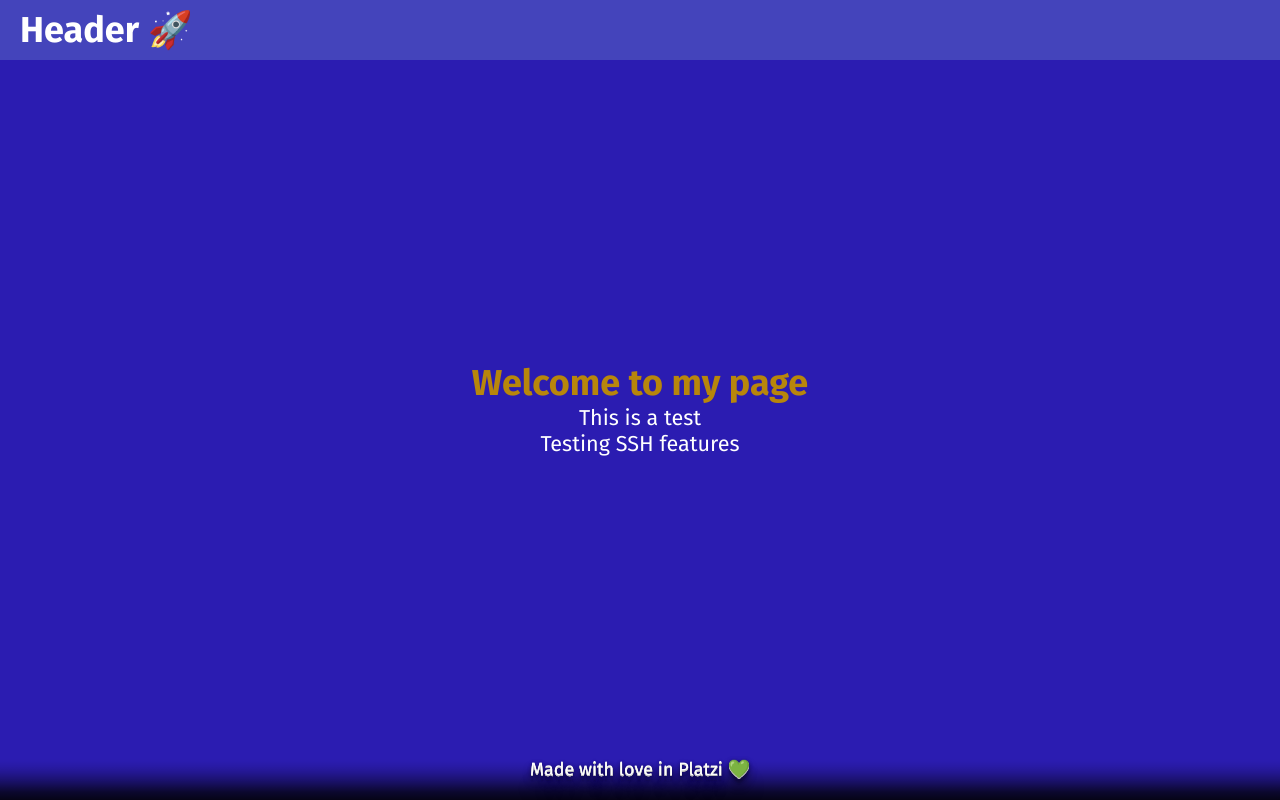
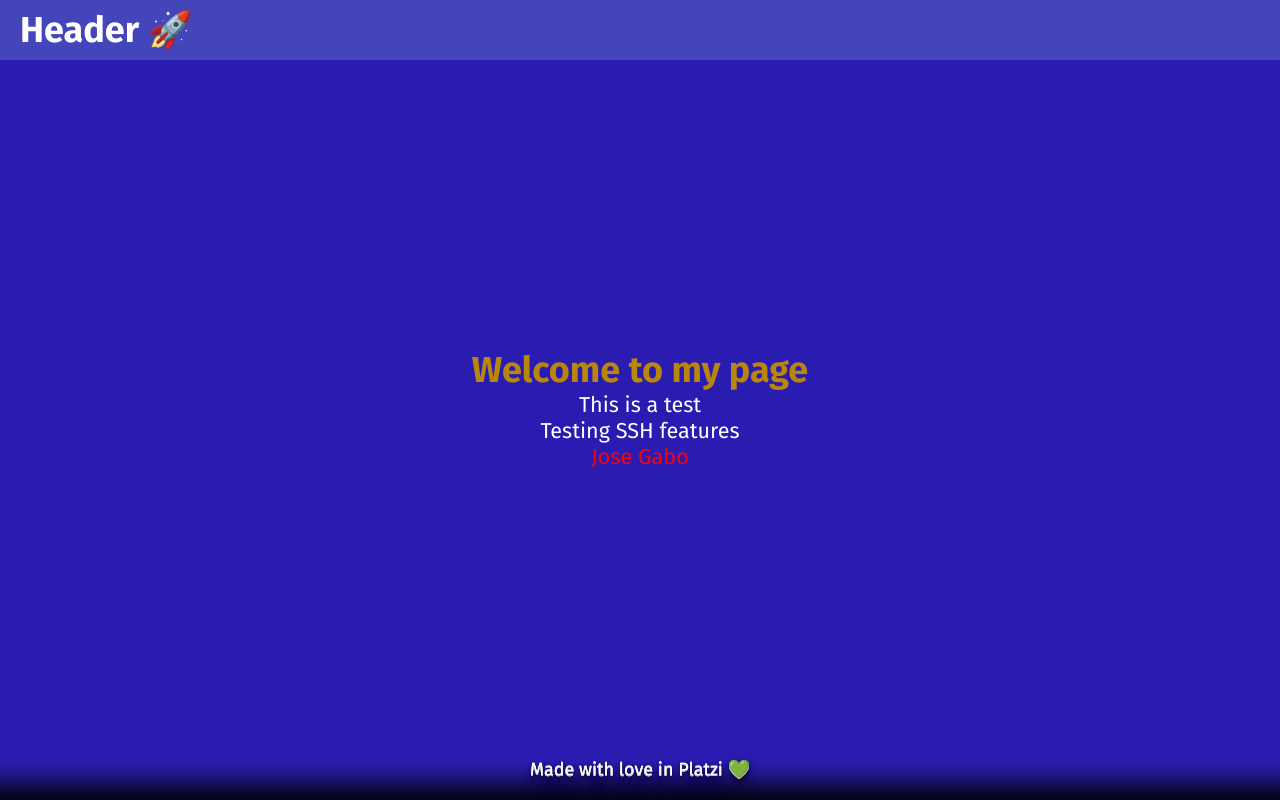
Before and after one commit to josegabjimenez/git-test, a plain HTML site: page index.html in a window 1280 px wide. Drawn offline with Linux system fonts and the light colour scheme.

Commit message:
My name was added and it's on red (Commit amended)

```diff
--- a/index.html
+++ b/index.html
@@ -18,6 +18,7 @@
         <h1>Welcome to my page</h1>
         <p>This is a test</p>
         <p>Testing SSH features</p>
+        <p id="name">Jose Gabo</p>
         <section class="footer">
             <p class="footer__text">Made with love in Platzi 💚</p>
         </section>
--- a/styles/index.css
+++ b/styles/index.css
@@ -14,6 +14,10 @@
 	height: 100vh;
 	color: white;
 	background: rgb(43, 28, 177);
+}
+
+#name {
+	color: red;
 }
 
 .footer {
```
